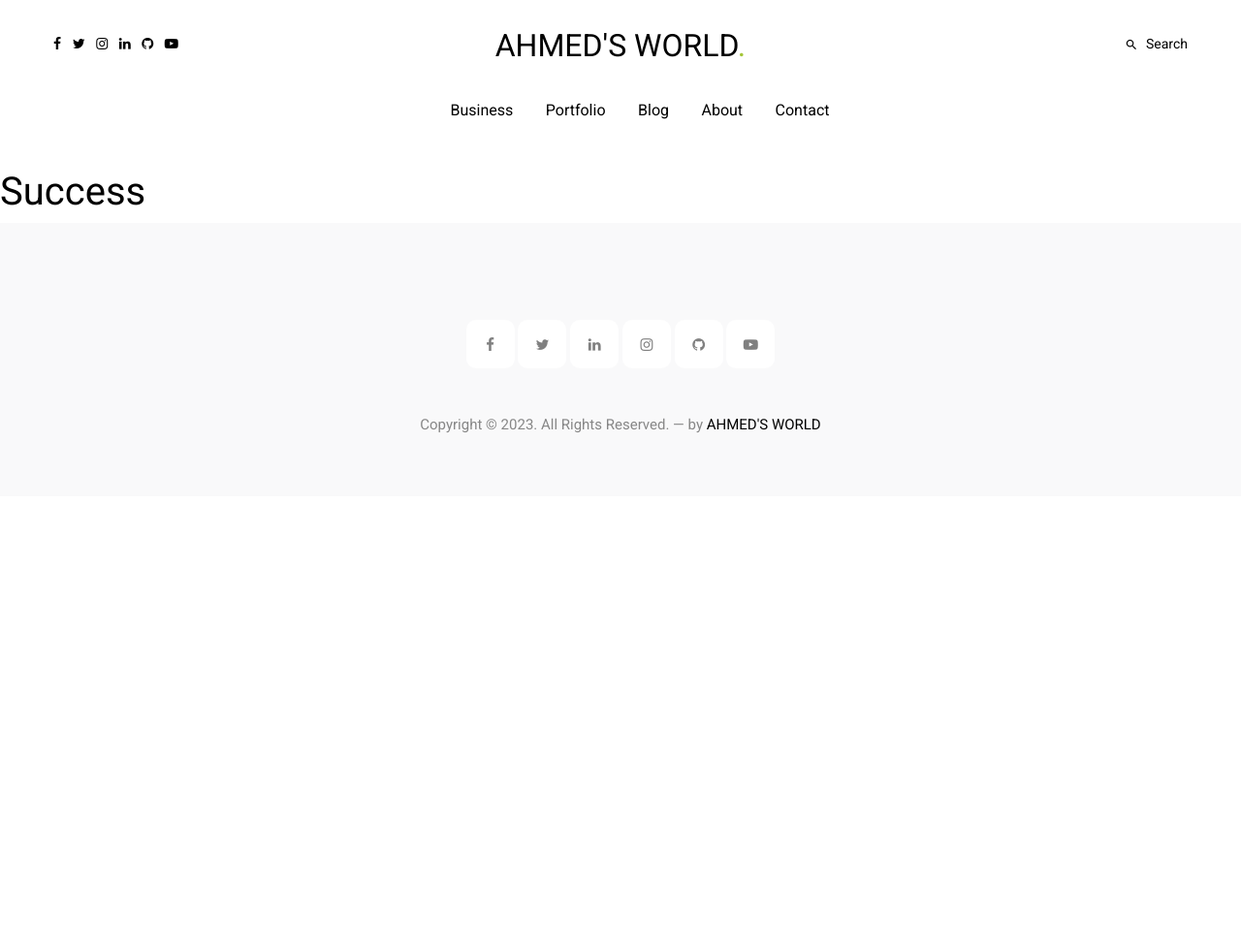
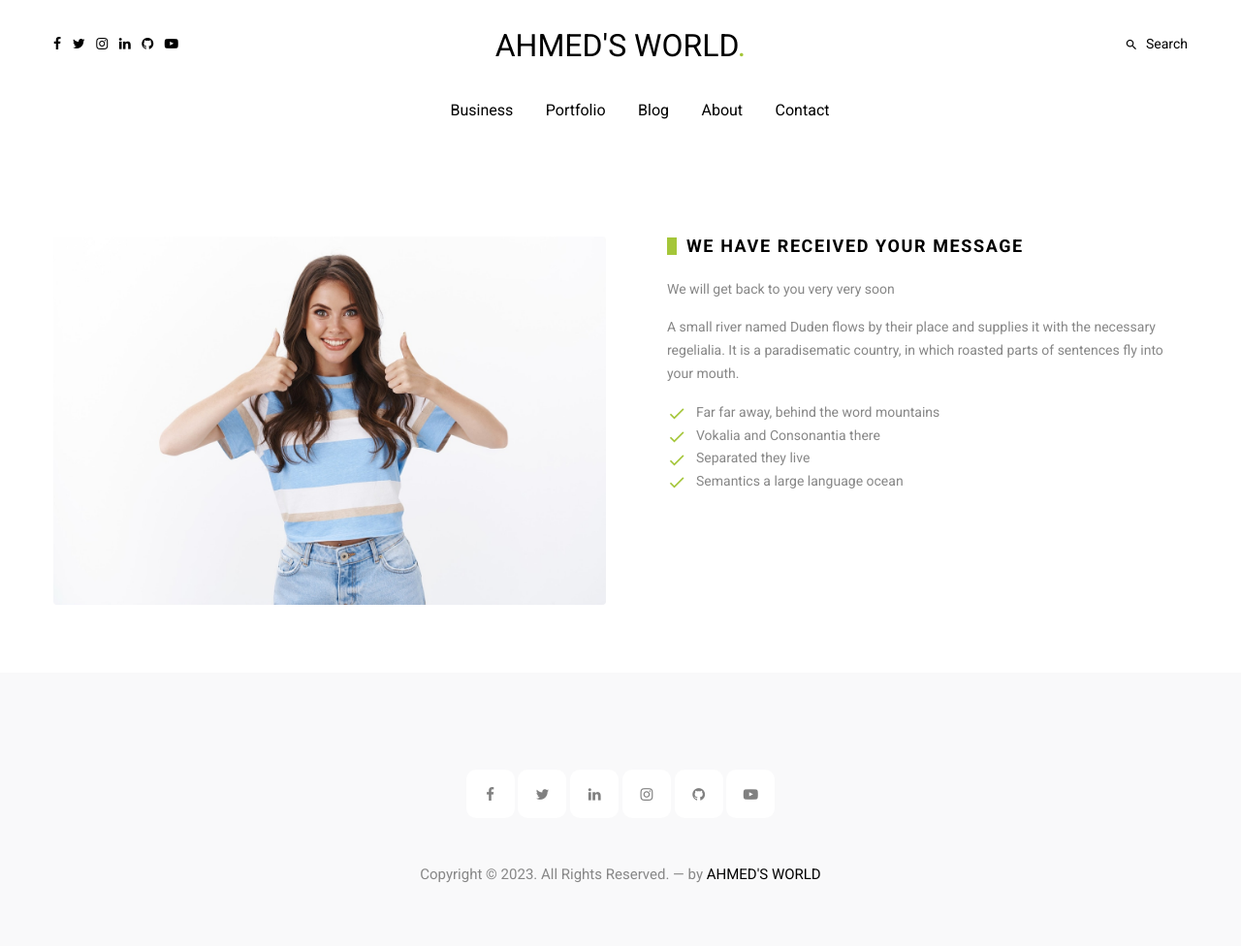
Before and after one commit to ahmedsharifkhan/ahmedsharifkhan.github.io, a Jekyll site: the page built from success.html, in a window 1280 px wide. Shown: the whole page at 97% size. Built offline with Jekyll 4.4.1, drawn with Linux system fonts in a browser that asks for light colours; nearby versions of some CDN libraries; some web fonts are replaced; before the commit the page ends 900 px from its top, so only the background shows below that.

Commit message:
ssssssssssssss

```diff
--- a/success.html
+++ b/success.html
@@ -3,4 +3,24 @@ layout: default
 ---
 
 
-<h1>Success</h1>
+<div class="site-section">
+    <div class="container">
+      <div class="row">
+        <div class="col-lg-6">
+          <img src="{{ site.baseurl }}/assets/images/success.jpg" alt="image" class="img-fluid rounded">
+        </div>
+        <div class="col-lg-6 pl-lg-5">
+          <h3 class="mb-4 section-title">We have received your message</h3>
+          <p>We will get back to you very very soon</p>
+
+<p>A small river named Duden flows by their place and supplies it with the necessary regelialia. It is a paradisematic country, in which roasted parts of sentences fly into your mouth. </p>
+          <ul class="list-check list-unstyled primary">
+            <li>Far far away, behind the word mountains</li>
+            <li>Vokalia and Consonantia there</li>
+            <li>Separated they live</li>
+            <li>Semantics a large language ocean</li>
+          </ul>
+        </div>
+      </div>
+    </div>
+  </div>
```
Also changed, not shown: assets/images/success.jpg (added).
